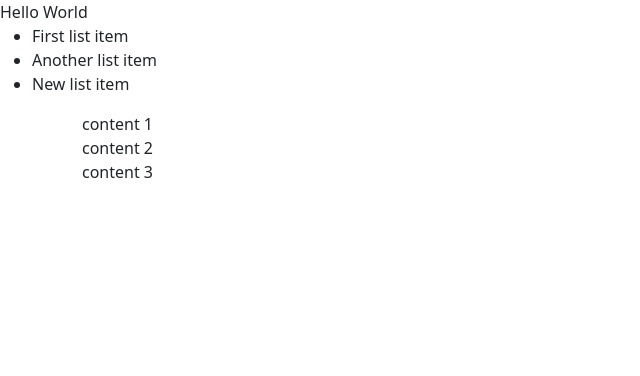
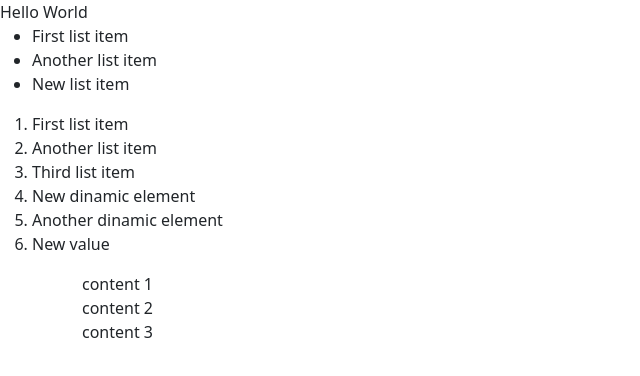
Before and after one commit to michalfirszt/wsiz-sem1-html, a plain HTML site: page 08/index.html in a window 1280 px wide. Shown: the whole page, without its empty margins (0-640 px from the left). Drawn offline with nearby package versions, Linux system fonts and the light colour scheme.

Commit message:
Add elements to list

```diff
--- a/08/index.html
+++ b/08/index.html
@@ -15,8 +15,10 @@
         <li>Another list item</li>
     </ul>
 
-    <ol>
-
+    <ol id="another-list">
+        <li>First list item</li>
+        <li>Another list item</li>
+        <li>Third list item</li>
     </ol>
 
     <div class="container">
@@ -54,6 +56,17 @@
         // 1. create 'ol' static list element inside html
         // 2. create 3 static 'li' elements inside 'ol' element
         // 3. add 2 dinamic 'li' elements inside 'ol' element
+        const olList = document.getElementById('another-list');
+
+        const newListItems = ['New dinamic element', 'Another dinamic element', 'New value'];
+
+        newListItems.forEach((newElement) => {
+            const newListItem = document.createElement('li');
+            const newListItemContent = document.createTextNode(newElement)
+
+            newListItem.appendChild(newListItemContent)
+            olList.appendChild(newListItem)
+        })
     </script>
 </body>
 </html>
```
Also changed, not shown: 09/index.html (added, +36 -0 lines).
